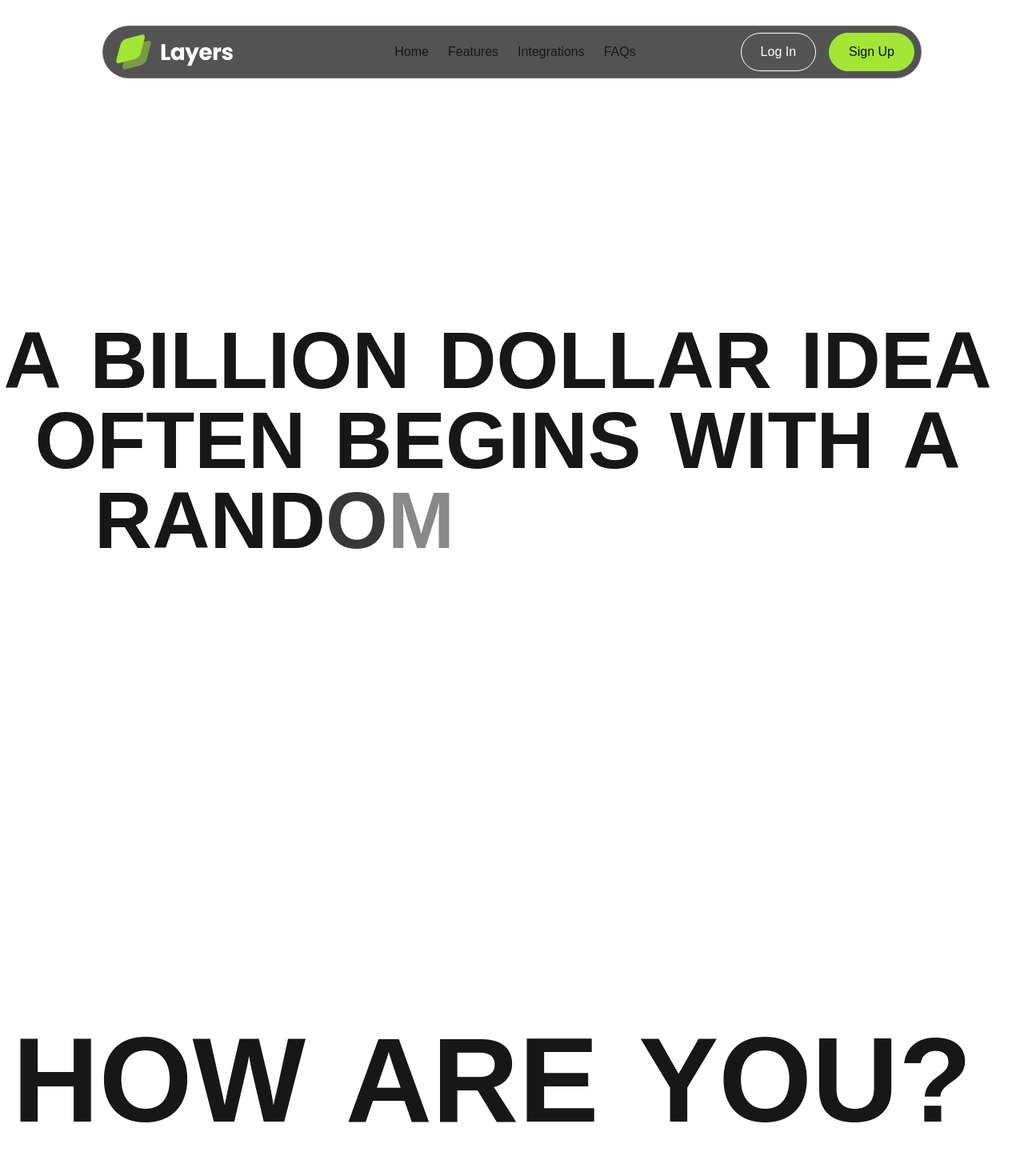
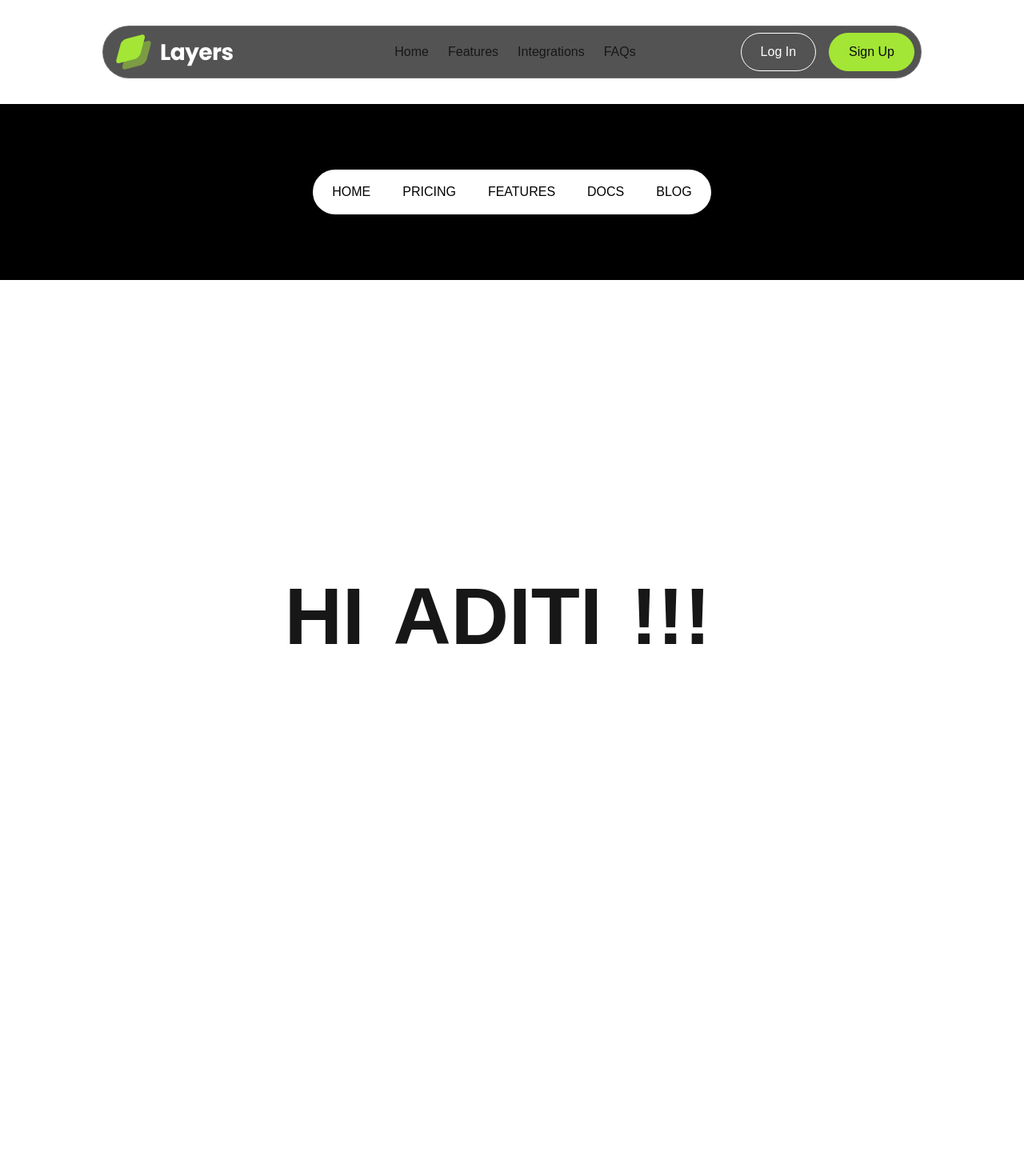
Before and after one commit to LOSTBOY-IS-DED/useUI, a Next.js app: page / in a window 1280 px wide. Shown: the top 1470 px of the page at 80% size. Built offline with nearby package versions, Linux system fonts and the light colour scheme.

Commit message:
added new navbar

```diff
--- /dev/null
+++ b/app/components/ui/Nabar2.tsx
@@ -0,0 +1,88 @@
+"use client";
+
+import React, { useRef, useState, Dispatch, SetStateAction, ReactNode } from "react";
+import { motion } from "framer-motion";
+
+export const SlideTabsExample = () => {
+  return (
+    <div className="bg-black py-20">
+      <SlideTabs />
+    </div>
+  );
+};
+
+type Position = {
+  left: number;
+  width: number;
+  opacity: number;
+};
+
+const SlideTabs = () => {
+  const [position, setPosition] = useState<Position>({
+    left: 0,
+    width: 0,
+    opacity: 0,
+  });
+
+  return (
+    <ul
+      onMouseLeave={() => {
+        setPosition((pv) => ({
+          ...pv,
+          opacity: 0,
+        }));
+      }}
+      className="relative mx-auto flex w-fit rounded-full border-2 border-black bg-white p-1"
+    >
+      <Tab setPosition={setPosition}>Home</Tab>
+      <Tab setPosition={setPosition}>Pricing</Tab>
+      <Tab setPosition={setPosition}>Features</Tab>
+      <Tab setPosition={setPosition}>Docs</Tab>
+      <Tab setPosition={setPosition}>Blog</Tab>
+
+      <Cursor position={position} />
+    </ul>
+  );
+};
+
+type TabProps = {
+  children: ReactNode;
+  setPosition: Dispatch<SetStateAction<Position>>;
+};
+
+const Tab = ({ children, setPosition }: TabProps) => {
+  const ref = useRef<HTMLLIElement | null>(null);
+
+  return (
+    <li
+      ref={ref}
+      onMouseEnter={() => {
+        if (!ref.current) return;
+
+        const { width } = ref.current.getBoundingClientRect();
+
+        setPosition({
+          left: ref.current.offsetLeft,
+          width,
+          opacity: 1,
+        });
+      }}
+      className="relative z-10 block cursor-pointer px-3 py-1.5 text-xs uppercase text-white mix-blend-difference md:px-5 md:py-3 md:text-base"
+    >
+      {children}
+    </li>
+  );
+};
+
+type CursorProps = {
+  position: Position;
+};
+
+const Cursor = ({ position }: CursorProps) => {
+  return (
+    <motion.li
+      animate={position}
+      className="absolute z-0 h-7 rounded-full bg-black md:h-12"
+    />
+  );
+};
--- a/app/page.tsx
+++ b/app/page.tsx
@@ -13,12 +13,13 @@
 //   );
 // }
 
-"use client";
+
 
 
 import dynamic from "next/dynamic";
 import Navbar from "./components/ui/ResposiveNav";
 import StaggeredText from "./components/ui/StaggeredText";
+import { SlideTabsExample } from "./components/ui/Nabar2";
 
 
 // const StaggeredText = dynamic(() => import("@/components/ui/StaggeredText"), {
@@ -29,15 +30,17 @@ export default function Home() {
   return (
     <div>
       <Navbar />
+      <SlideTabsExample />
       <StaggeredText
-        text="A billion dollar idea often begins with a random thought."
+        text="Hi Aditi !!!"
         className="text-[100px]"
       />
       <StaggeredText
-        className="text-[150px]"
-        text="How are you?"
+        className="text-[70px]"
+        text="Ye le console log ... huh"
         once={true}
       />
+      <StaggeredText className="text-[50px]" text="Hello Aditi Again !!!" once={true} />
     </div>
   );
 }
```
